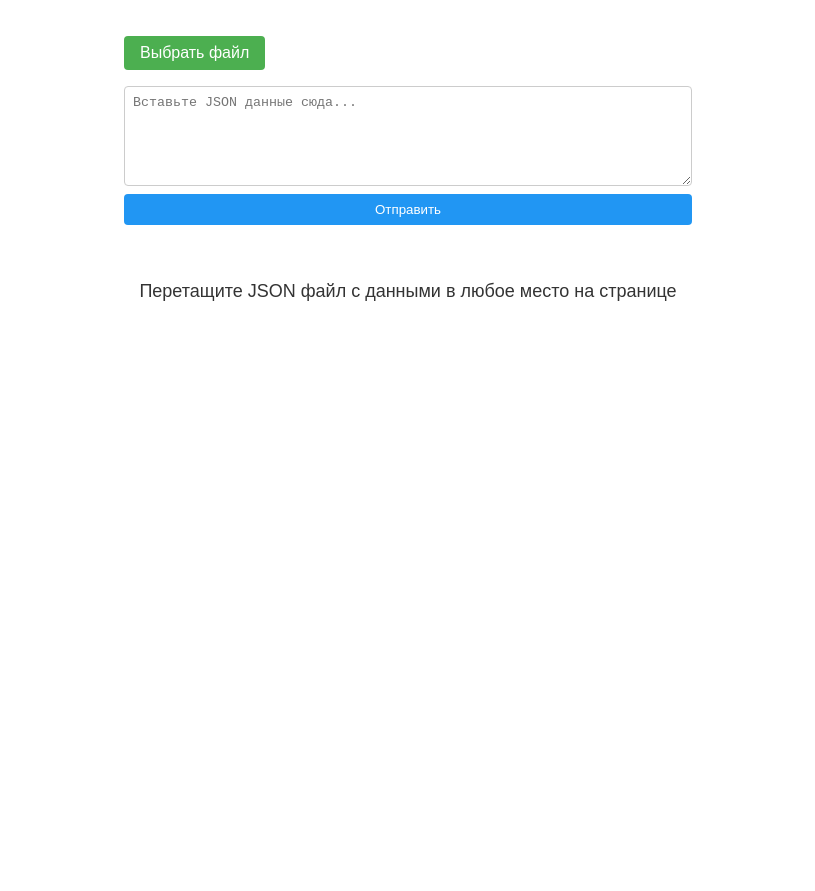
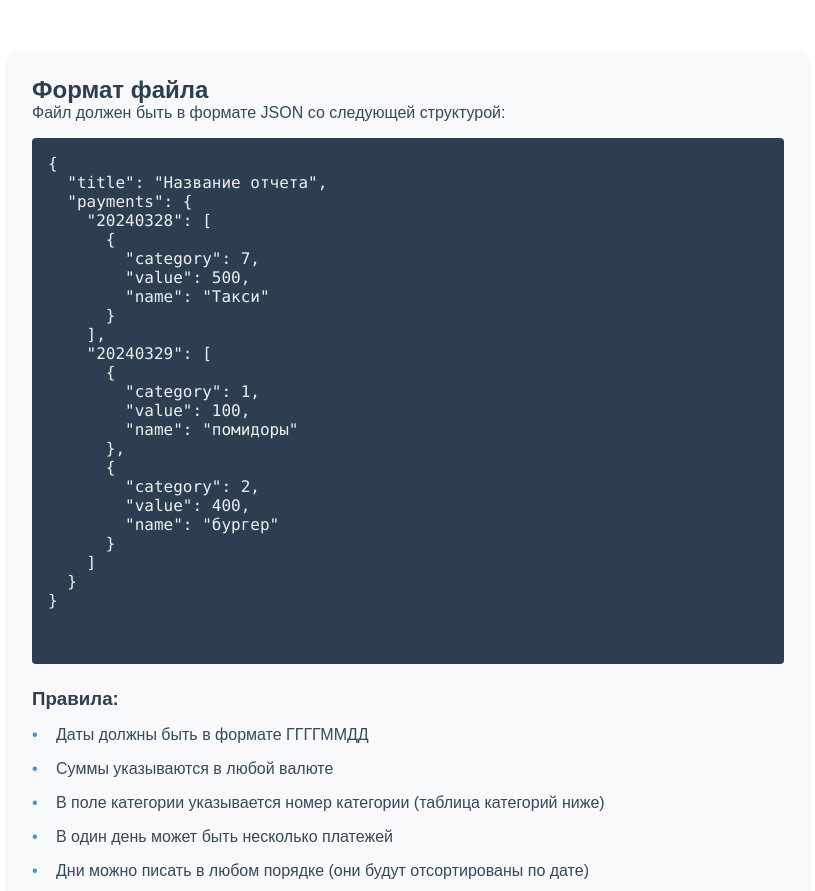
Before and after one commit to vladcyb/pay-stat, a website with bundled scripts: page public/index.html in a window 1280 px wide. Shown: the top 891 px of the page, without its empty margins (232-1047 px from the left). Before the commit the page ends 800 px from the top, so only its background shows below. Built offline with nearby package versions, Linux system fonts and the light colour scheme.

Commit message:
WIP: guide

```diff
--- /dev/null
+++ b/public/css/blocks/page.css
@@ -0,0 +1,9 @@
+.page__or {
+  text-align: center;
+  font-size: 1.5rem;
+  color: var(--c-secondary);
+}
+
+.page__file-btn-wrapper {
+  text-align: center;
+}
--- a/public/css/index.css
+++ b/public/css/index.css
@@ -4,6 +4,7 @@
 @import './blocks/totalStatistics.css';
 @import './blocks/dailyStatisticsTitle.css';
 @import './blocks/initialMessage.css';
+@import './blocks/page.css';
 
 .input-container {
   display: flex;
@@ -65,3 +66,61 @@
 .submit-button:hover {
   background-color: #1976d2;
 }
+
+.guide-section {
+  max-width: 800px;
+  margin: 2rem auto;
+  padding: 1.5rem;
+  background-color: #f8f9fa;
+  border-radius: 8px;
+  box-shadow: 0 2px 4px rgba(0, 0, 0, 0.1);
+}
+
+.guide-section h2 {
+  margin-top: 0;
+  color: #2c3e50;
+}
+
+.guide-section p {
+  color: #34495e;
+  margin-bottom: 1rem;
+}
+
+.format-example {
+  background-color: #2c3e50;
+  color: #ecf0f1;
+  padding: 1rem;
+  border-radius: 4px;
+  overflow-x: auto;
+  font-family: 'Consolas', 'Monaco', monospace;
+  margin: 1rem 0;
+}
+
+.format-notes {
+  margin-top: 1.5rem;
+}
+
+.format-notes h3 {
+  color: #2c3e50;
+  margin-bottom: 0.5rem;
+}
+
+.format-notes ul {
+  list-style-type: none;
+  padding-left: 0;
+  margin: 0;
+}
+
+.format-notes li {
+  color: #34495e;
+  padding: 0.5rem 0;
+  padding-left: 1.5rem;
+  position: relative;
+}
+
+.format-notes li:before {
+  content: '•';
+  color: #3498db;
+  position: absolute;
+  left: 0;
+}
--- a/public/index.html
+++ b/public/index.html
@@ -13,6 +13,8 @@
   </head>
   <body>
     <div id="root">
+      <div class="guide-section" id="format-guide"></div>
+      <div class="guide-section" id="categories-guide"></div>
       <div class="input-container">
         <div class="file-input-wrapper">
           <input
@@ -36,6 +38,7 @@
       <div id="initialMessage" class="initialMessage initialMessage_hidden">
         Перетащите JSON файл с данными в любое место на странице
       </div>
+      <div id="statistics-container"></div>
     </div>
   </body>
 </html>
--- a/public/js/index.js
+++ b/public/js/index.js
@@ -2,6 +2,7 @@
 import { DayView } from './models/DayView.js'
 import { TotalStatisticsView } from './models/TotalStatisticsView.js'
 import { PaymentsStatistics } from './models/PaymentsStatistics.js'
+import { GuideView } from './models/GuideView.js'
 
 // Store all payments data
 let fileContent = null
@@ -55,23 +56,11 @@
 }
 
 function renderPayments(fileContent) {
-  const root = $('#root')
-  // Keep the drop zone
-  const dropZone = $('#drop-zone')
-  root.innerHTML = ''
-  root.append(dropZone)
-
+  const statisticsContainer = $('#statistics-container')
   const { payments, title } = fileContent
 
+  // Create container for statistics
   const container = createDiv('container')
-  root.append(container)
-
-  // Hide the initial message if we have payments
-  const initialMessage = $('#initial-message')
-  if (initialMessage) {
-    initialMessage.style.display =
-      Object.keys(payments).length > 0 ? 'none' : 'block'
-  }
 
   const totalStatistic = new PaymentsStatistics(payments)
 
@@ -90,6 +79,16 @@
     const dayView = new DayView(date, dayPayments, dayStatistics)
     container.append(dayView.render())
   })
+
+  // Hide the initial message if we have payments
+  const initialMessage = $('#initialMessage')
+  if (initialMessage) {
+    initialMessage.classList.add('initialMessage_hidden')
+  }
+
+  // Clear statistics container and append new content
+  statisticsContainer.innerHTML = ''
+  statisticsContainer.append(container)
 }
 
 // Initialize event listeners when DOM is loaded
@@ -98,6 +97,8 @@
   document.addEventListener('dragover', handleDragOver)
   document.addEventListener('dragleave', handleDragLeave)
   document.addEventListener('drop', handleFileDrop)
+
+  document.querySelector('#format-guide').append(new GuideView().render())
 
   // Add file input handler
   const fileInput = $('#file-input')
--- /dev/null
+++ b/public/js/models/GuideView.js
@@ -0,0 +1,52 @@
+import { createDiv } from '../lib.js'
+
+export class GuideView {
+  render() {
+    const container = createDiv()
+    container.innerHTML = `
+    <h2>Формат файла</h2>
+        <p>Файл должен быть в формате JSON со следующей структурой:</p>
+        <pre class="format-example">${JSON.stringify(
+          {
+            title: 'Название отчета',
+            payments: {
+              20240329: [
+                {
+                  category: 1,
+                  value: 100,
+                  name: 'помидоры',
+                },
+                {
+                  category: 2,
+                  value: 400,
+                  name: 'бургер',
+                },
+              ],
+              20240328: [
+                {
+                  category: 7,
+                  value: 500,
+                  name: 'Такси',
+                },
+              ],
+            },
+          },
+          null,
+          2
+        )}
+
+        </pre>
+        <div class="format-notes">
+          <h3>Правила:</h3>
+          <ul>
+            <li>Даты должны быть в формате ГГГГММДД</li>
+            <li>Суммы указываются в любой валюте</li>
+            <li>В поле категории указывается номер категории (таблица категорий ниже)</li>
+            <li>В один день может быть несколько платежей</li>
+            <li>Дни можно писать в любом порядке (они будут отсортированы по дате)</li>
+          </ul>
+    `
+
+    return container
+  }
+}
```
